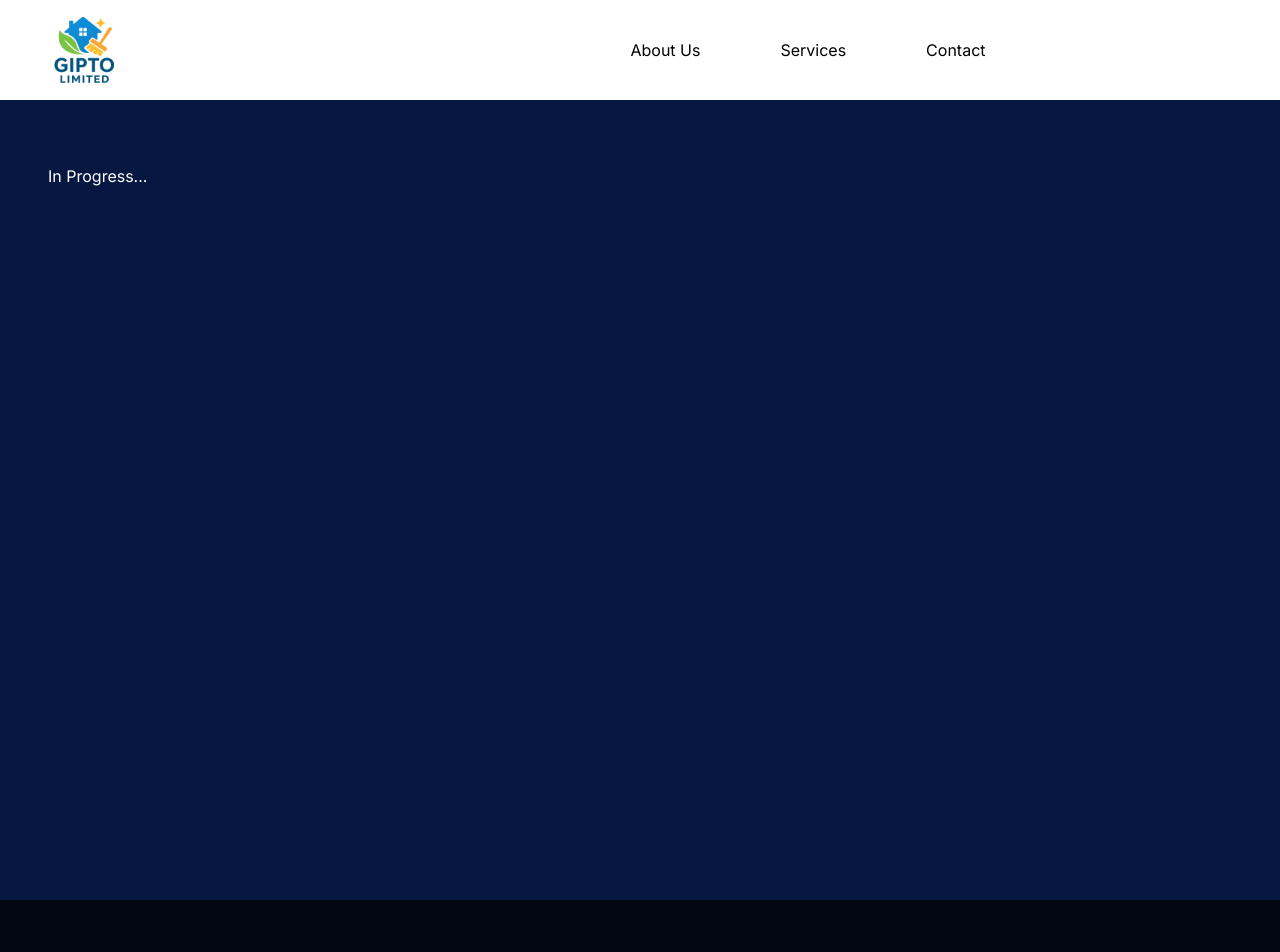
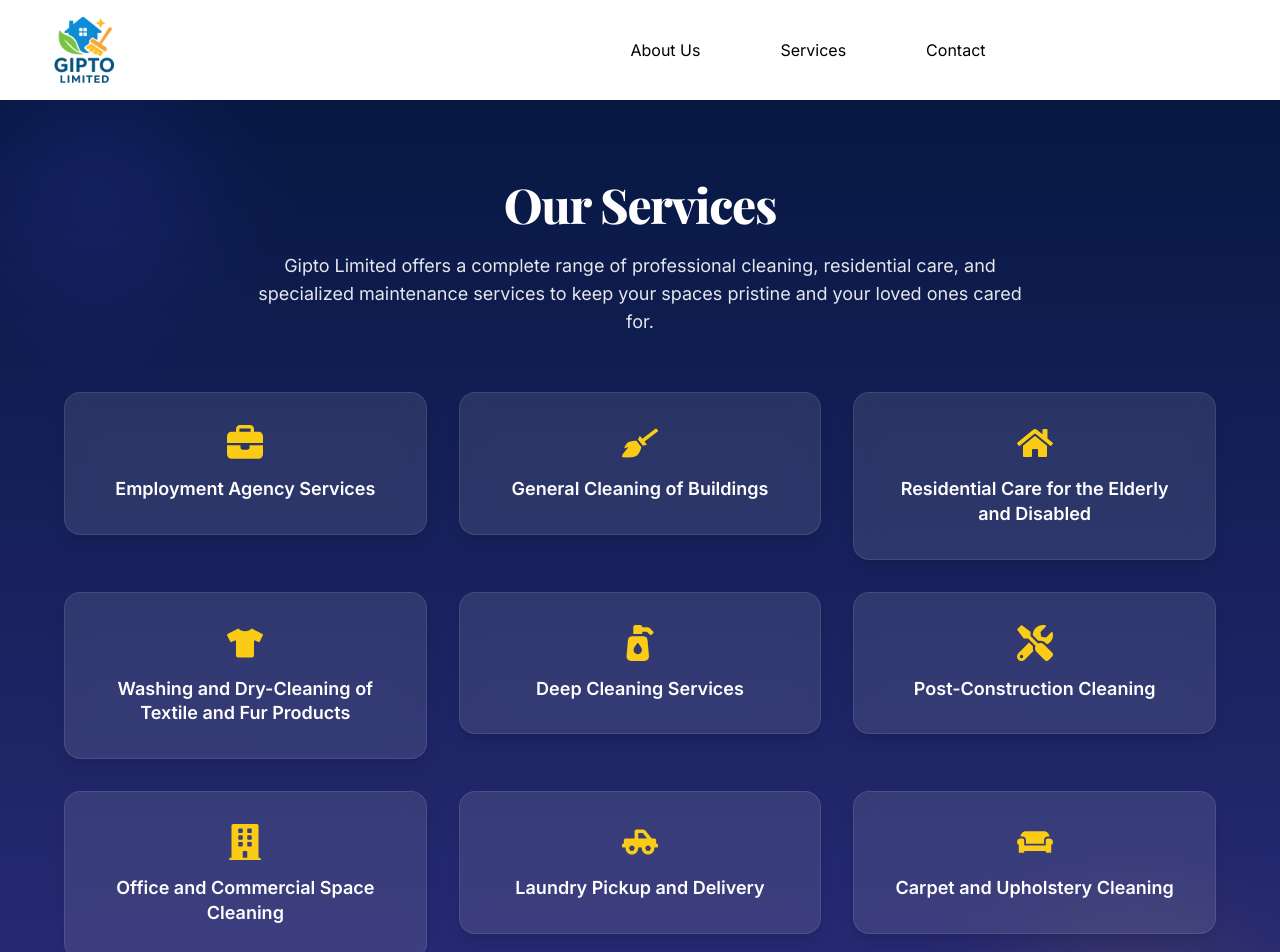
Before and after one commit to ikennaex/gipto-limited, a React (Vite) app: page /services in a window 1280 px wide. Shown: the top 952 px of the page. Built offline with nearby package versions, Linux system fonts and the light colour scheme; a web font is replaced by a local one.

Commit message:
added services page

```diff
--- a/src/Components/Herosection/Herosection.jsx
+++ b/src/Components/Herosection/Herosection.jsx
@@ -22,15 +22,15 @@ const Herosection = () => {
               <div className="flex items-center gap-1 my-5">
                 <div className="w-2 h-2 bg-customIndigo rounded-sm"></div>
                 <p className="text-white font-bold">
-                  Welcome to Gipto Limited
+                  GIPTO LIMITED
                 </p>
               </div>
 
-              <h1 className="lg:text-5xl lg:w-3/4 leading-[1.2] font-black header-text text-3xl text-white text-center pb-6 slide-in-fwd-center">
+              <h1 className="lg:text-6xl lg:w-3/4 leading-[1.2] font-black header-text text-3xl text-white text-center pb-6 slide-in-fwd-center">
                 The Best Cleaning Service in the United Kingdom
               </h1>
 
-              <p className="text-white text-center">
+              <p className="text-white lg:text-xl text-center">
                 Impeccable, detail-oriented and professional house & office cleaning services in the UK.
               </p>
 
--- a/src/Components/Herosection/herosection.css
+++ b/src/Components/Herosection/herosection.css
@@ -1,6 +1,6 @@
 
 .overlay {
-  background-color: #0618427d; /* dark overlay for readability */
+  background-color: #061842cb; /* dark overlay for readability */
 }
 
 .slide-in-fwd-center {
--- a/src/Components/Services/Services.jsx
+++ b/src/Components/Services/Services.jsx
@@ -2,8 +2,10 @@ import React from "react";
 import { FaBroom, FaHome, FaTshirt, FaPumpSoap, FaTools, FaBuilding, FaTruckPickup, FaCouch, FaBiohazard, FaCalendarCheck } from "react-icons/fa";
 import FadeIn from "../fadein";
 import { Link } from "react-router-dom"; // corrected import
+import { FaBriefcase } from "react-icons/fa6";
 
 const services = [
+  { name: "Employment Agency Services", icon: <FaBriefcase /> },
   { name: "General Cleaning of Buildings", icon: <FaBroom /> },
   { name: "Residential Care for the Elderly and Disabled", icon: <FaHome /> },
   { name: "Washing and Dry-Cleaning of Textile and Fur Products", icon: <FaTshirt /> },
--- a/src/Pages/Contact/Contact.jsx
+++ b/src/Pages/Contact/Contact.jsx
@@ -1,6 +1,6 @@
-import React, { useRef, useState } from 'react';
-import emailjs from '@emailjs/browser';
-import { FaMapMarkerAlt, FaEnvelope, FaPhoneAlt } from 'react-icons/fa';
+import React, { useRef, useState } from "react";
+import emailjs from "@emailjs/browser";
+import { FaMapMarkerAlt, FaEnvelope, FaPhoneAlt } from "react-icons/fa";
 
 const Contact = () => {
   const [fullName, setFullName] = useState("");
@@ -13,18 +13,20 @@ const Contact = () => {
     e.preventDefault();
 
     emailjs
-      .sendForm('service_kf80s0g', 'template_waassmf', form.current, {
-        publicKey: 'nK6b5sNutEBmb4Jfn',
+      .sendForm("service_kf80s0g", "template_waassmf", form.current, {
+        publicKey: "nK6b5sNutEBmb4Jfn",
       })
       .then(
         () => {
-          alert("Your message has been sent successfully. We’ll get back to you shortly.");
+          alert(
+            "Your message has been sent successfully. We’ll get back to you shortly."
+          );
           setFullName("");
           setEmail("");
           setMessage("");
         },
         (error) => {
-          console.log('FAILED...', error.text);
+          console.log("FAILED...", error.text);
         }
       );
   };
@@ -36,30 +38,47 @@ const Contact = () => {
           Contact Gipto Limited
         </h2>
         <p className="text-center text-gray-600 max-w-2xl mx-auto mb-12">
-          Whether you need a one-off clean, ongoing care services, or specialist laundry,
-          we’re here to help. Reach out to our friendly team today.
+          Whether you need a one-off clean, ongoing care services, or specialist
+          laundry, we’re here to help. Reach out to our friendly team today.
         </p>
 
         <div className="grid grid-cols-1 lg:grid-cols-2 gap-10">
           {/* Contact Information */}
-          <div className="bg-white rounded-3xl shadow-lg p-8 space-y-6">
-            <h3 className="text-2xl font-bold text-customIndigo">We’d Love to Hear From You</h3>
-            <p className="text-gray-700">
-              Let’s make your space shine. Contact us for bookings, quotes, or any questions about our services.
+          <div className="bg-white rounded-3xl shadow-xl p-10 space-y-8">
+            <h3 className="text-3xl font-bold text-customIndigo">
+              We’d Love to Hear From You
+            </h3>
+            <p className="text-gray-600 text-lg leading-relaxed">
+              Let’s make your space shine. Contact us for bookings, quotes, or
+              any questions about our services.
             </p>
 
-            <div className="space-y-4 text-gray-800 text-[15px]">
-              <div className="flex items-center gap-3">
-                <FaMapMarkerAlt className="text-customIndigo text-xl" />
-                <span>Newbury, Berkshire, United Kingdom</span>
+            <div className="space-y-6">
+              {/* Email Section */}
+              <div className="flex items-start gap-4 bg-zinc-100 p-4 rounded-lg">
+                <div className="flex-shrink-0">
+                  <FaEnvelope className="text-customIndigo text-2xl" />
+                </div>
+                <div>
+                  <p className="font-medium text-gray-900">Submit a Request</p>
+                  <p className="text-sm text-gray-500">
+                    Reply by the end of the next working day
+                  </p>
+                  {/* <span className="text-sm text-customIndigo">info@giptolimited.co.uk</span> */}
+                </div>
               </div>
-              <div className="flex items-center gap-3">
-                <FaEnvelope className="text-customIndigo text-xl" />
-                <span>info@giptolimited.co.uk</span>
-              </div>
-              <div className="flex items-center gap-3">
-                <FaPhoneAlt className="text-customIndigo text-xl" />
-                <span>+44 1635 123456</span>
+
+              {/* Phone Section */}
+              <div className="flex items-start gap-4 bg-zinc-100 p-4 rounded-lg">
+                <div className="flex-shrink-0">
+                  <FaPhoneAlt className="text-customIndigo text-2xl" />
+                </div>
+                <div>
+                  <p className="font-medium text-gray-900">+44 7859 272275</p>
+                  <p className="text-sm text-gray-500">
+                    24 Hrs (Mon - Fri) / 8am - 8pm (Weekends)
+                  </p>
+                </div>
               </div>
             </div>
           </div>
@@ -68,7 +87,9 @@ const Contact = () => {
           <div className="bg-white rounded-3xl shadow-lg p-8">
             <form ref={form} onSubmit={sendEmail} className="space-y-6">
               <div>
-                <label className="block text-sm font-medium text-gray-700 mb-1">Full Name</label>
+                <label className="block text-sm font-medium text-gray-700 mb-1">
+                  Full Name
+                </label>
                 <input
                   type="text"
                   name="user_name"
@@ -80,7 +101,9 @@ const Contact = () => {
                 />
               </div>
               <div>
-                <label className="block text-sm font-medium text-gray-700 mb-1">Email Address</label>
+                <label className="block text-sm font-medium text-gray-700 mb-1">
+                  Email Address
+                </label>
                 <input
                   type="email"
                   name="user_email"
@@ -92,7 +115,9 @@ const Contact = () => {
                 />
               </div>
               <div>
-                <label className="block text-sm font-medium text-gray-700 mb-1">Message</label>
+                <label className="block text-sm font-medium text-gray-700 mb-1">
+                  Message
+                </label>
                 <textarea
                   name="message"
                   value={message}
--- a/src/Pages/Services/Services.jsx
+++ b/src/Pages/Services/Services.jsx
@@ -1,66 +1,70 @@
-import React from 'react';
+import React from "react";
 import {
-  img1, img10, img2, img3, img4, img5, img6, img7, img8, img9
-} from '../../imports';
-import FadeIn from '../../Components/fadein';
+  FaBroom,
+  FaHome,
+  FaTshirt,
+  FaPumpSoap,
+  FaTools,
+  FaBuilding,
+  FaTruckPickup,
+  FaCouch,
+  FaBiohazard,
+  FaCalendarCheck,
+} from "react-icons/fa";
+import { FaBriefcase } from "react-icons/fa6";
+import FadeIn from "../../Components/fadein";
 
-const serviceList = [
-  {
-    name: "Brokerage & Property Sourcing",
-    desc: "We help clients find high-value residential and commercial properties, leveraging our vast network and market expertise to deliver optimal deals with strong growth potential.",
-    img: img1
-  },
-  {
-    name: "Deal Negotiation",
-    desc: "Our expert negotiators secure favorable terms for clients in buying, selling, or leasing properties—maximizing ROI and minimizing risks.",
-    img: img2
-  },
-  {
-    name: "Real Estate Advisory & Development",
-    desc: "From feasibility analysis to full-scale development strategy, we offer end-to-end consulting services for real estate projects across all asset classes.",
-    img: img3
-  },
-  {
-    name: "Business Initiation",
-    desc: "We support startups and new ventures by providing business structuring, market-entry strategies, and operational blueprints for success in the real estate sector.",
-    img: img4
-  },
-  {
-    name: "Business Development Advisory",
-    desc: "Boomanage helps businesses scale through structured growth plans, opportunity mapping, stakeholder engagement, and market expansion strategies.",
-    img: img5
-  },
-  {
-    name: "Investment Analysis",
-    desc: "We provide deep-dive analysis of real estate investment opportunities, considering cash flow, market trends, CAP rates, and long-term appreciation potential.",
-    img: img6
-  },
-  {
-    name: "Mortgage Loan Advisory",
-    desc: "Our team guides clients through financing processes, connecting them with top mortgage providers and ensuring terms that align with their financial goals.",
-    img: img7
-  },
-  {
-    name: "Construction & Renovations",
-    desc: "From ground-up construction to premium renovations, we manage building projects with quality assurance, cost efficiency, and regulatory compliance.",
-    img: img8
-  },
-  {
-    name: "Real Estate Investment Club",
-    desc: "Join our exclusive club for curated investment opportunities, group-buy deals, and access to insider market intelligence and expert insights.",
-    img: img9
-  },
-  {
-    name: "Property Management",
-    desc: "We offer end-to-end property management services including tenant acquisition, rent collection, maintenance, inspections, and reporting.",
-    img: img10
-  }
+const services = [
+  { name: "Employment Agency Services", icon: <FaBriefcase /> },
+  { name: "General Cleaning of Buildings", icon: <FaBroom /> },
+  { name: "Residential Care for the Elderly and Disabled", icon: <FaHome /> },
+  { name: "Washing and Dry-Cleaning of Textile and Fur Products", icon: <FaTshirt /> },
+  { name: "Deep Cleaning Services", icon: <FaPumpSoap /> },
+  { name: "Post-Construction Cleaning", icon: <FaTools /> },
+  { name: "Office and Commercial Space Cleaning", icon: <FaBuilding /> },
+  { name: "Laundry Pickup and Delivery", icon: <FaTruckPickup /> },
+  { name: "Carpet and Upholstery Cleaning", icon: <FaCouch /> },
+  { name: "Specialized Disinfection Services", icon: <FaBiohazard /> },
+  { name: "Routine Maintenance Cleaning", icon: <FaCalendarCheck /> },
 ];
 
 const Services = () => {
   return (
-    <section className="bg-customBlue min-h-screen py-16 px-6 lg:px-12">
-      <h1 className='text-white'>In Progress...</h1>
+    <section className="px-6 py-20 bg-gradient-to-b from-customBlue to-indigo-900 text-white relative overflow-hidden">
+      {/* Background Accent Circles */}
+      <div className="absolute top-0 left-0 w-48 h-48 bg-customIndigo opacity-20 rounded-full blur-3xl"></div>
+      <div className="absolute bottom-0 right-0 w-72 h-72 bg-yellow-400 opacity-10 rounded-full blur-3xl"></div>
+
+      <div className="max-w-6xl mx-auto text-center relative z-10">
+        <h2 className="text-4xl lg:text-5xl font-extrabold mb-6 tracking-tight animate-fade-in-down">
+          Our Services
+        </h2>
+        <p className="text-gray-200 text-lg mb-14 max-w-3xl mx-auto animate-fade-in-up">
+          Gipto Limited offers a complete range of professional cleaning, residential care, and specialized maintenance services to keep your spaces pristine and your loved ones cared for.
+        </p>
+
+        {/* Services Grid */}
+        <div className="grid grid-cols-1 sm:grid-cols-2 lg:grid-cols-3 gap-8">
+          {services.map((service, index) => (
+            <FadeIn key={index} duration={200}>
+              <div
+                className="group flex flex-col items-center justify-center text-center bg-white/10 backdrop-blur-md border border-white/10 p-8 rounded-2xl shadow-lg transform transition duration-300 hover:scale-105 hover:bg-white/20 hover:shadow-2xl animate-slide-up"
+                style={{
+                  animationDelay: `${index * 0.1}s`,
+                  animationFillMode: "both",
+                }}
+              >
+                <div className="text-4xl text-yellow-400 mb-4 transition-transform duration-300 group-hover:scale-125">
+                  {service.icon}
+                </div>
+                <h3 className="text-lg font-semibold text-white leading-snug">
+                  {service.name}
+                </h3>
+              </div>
+            </FadeIn>
+          ))}
+        </div>
+      </div>
     </section>
   );
 };
```
